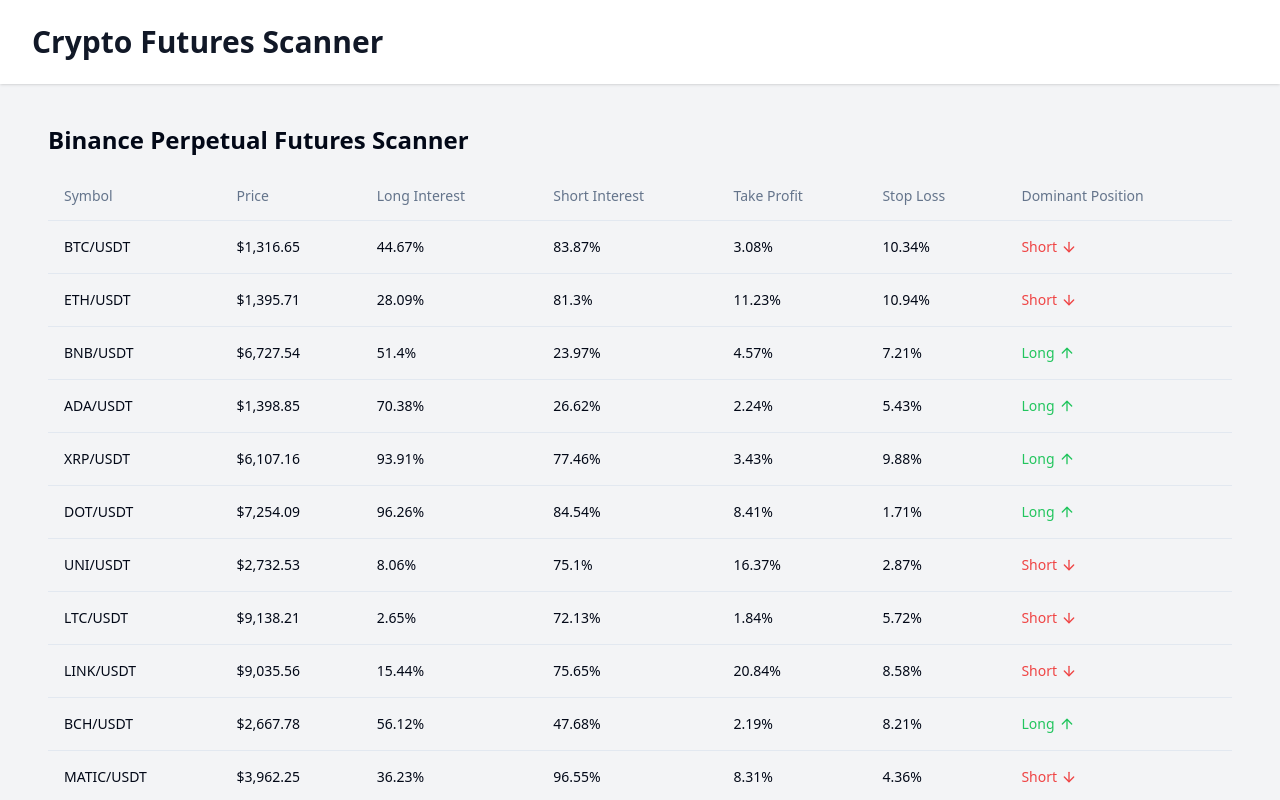
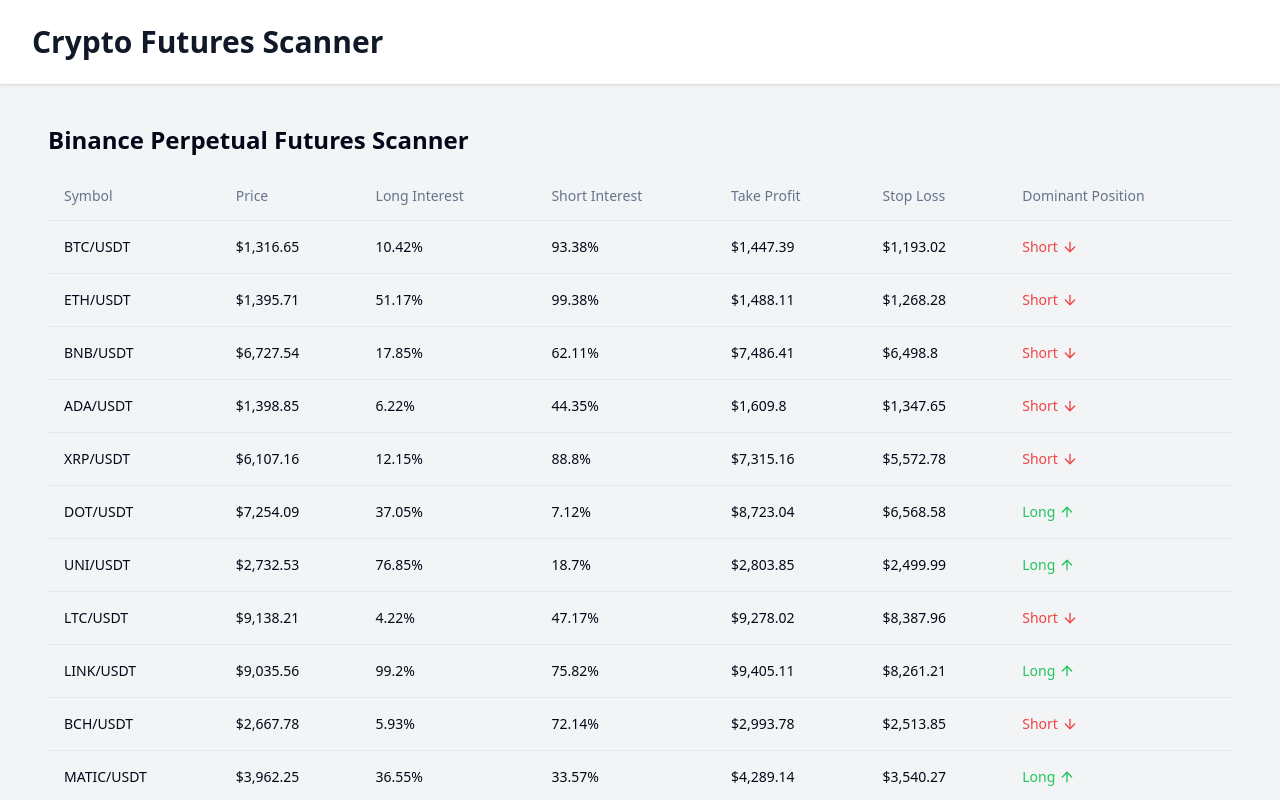
Before and after one commit to NFTArtistmeta/future-scan-hero, a React (Vite) app: page / in a window 1280 px wide. Shown: the top 800 px of the page. Built offline with nearby package versions, Linux system fonts and the light colour scheme.

Commit message:
Fix display of stop and take profit
Updated the CryptoScanner component to ensure that stop loss and take profit values are displayed correctly alongside their respective percentages.
[skip gpt_engineer]

```diff
--- a/src/components/CryptoScanner.jsx
+++ b/src/components/CryptoScanner.jsx
@@ -17,14 +17,20 @@ const fetchCryptoData = async () => {
     'IOTA', 'BTT', 'RVN', 'MANA', 'HBAR', 'HOT', 'NANO', 'OMG', 'CRV', 'SAND', 'ANKR'
   ];
 
-  return pairs.map(symbol => ({
-    symbol: `${symbol}/USDT`,
-    price: +(Math.random() * 10000).toFixed(2),
-    longInterest: +(Math.random() * 100).toFixed(2),
-    shortInterest: +(Math.random() * 100).toFixed(2),
-    takeProfit: +(Math.random() * 20 + 1).toFixed(2), // 1-21% range
-    stopLoss: +(Math.random() * 10 + 1).toFixed(2), // 1-11% range
-  }));
+  return pairs.map(symbol => {
+    const price = +(Math.random() * 10000).toFixed(2);
+    const takeProfitPercentage = +(Math.random() * 20 + 1).toFixed(2); // 1-21% range
+    const stopLossPercentage = +(Math.random() * 10 + 1).toFixed(2); // 1-11% range
+
+    return {
+      symbol: `${symbol}/USDT`,
+      price: price,
+      longInterest: +(Math.random() * 100).toFixed(2),
+      shortInterest: +(Math.random() * 100).toFixed(2),
+      takeProfit: +(price * (1 + takeProfitPercentage / 100)).toFixed(2),
+      stopLoss: +(price * (1 - stopLossPercentage / 100)).toFixed(2),
+    };
+  });
 };
 
 const CryptoScanner = () => {
@@ -59,8 +65,8 @@ const CryptoScanner = () => {
                 <TableCell>${crypto.price.toLocaleString()}</TableCell>
                 <TableCell>{crypto.longInterest}%</TableCell>
                 <TableCell>{crypto.shortInterest}%</TableCell>
-                <TableCell>{crypto.takeProfit}%</TableCell>
-                <TableCell>{crypto.stopLoss}%</TableCell>
+                <TableCell>${crypto.takeProfit.toLocaleString()}</TableCell>
+                <TableCell>${crypto.stopLoss.toLocaleString()}</TableCell>
                 <TableCell>
                   {crypto.longInterest > crypto.shortInterest ? (
                     <span className="text-green-500 flex items-center">
```
